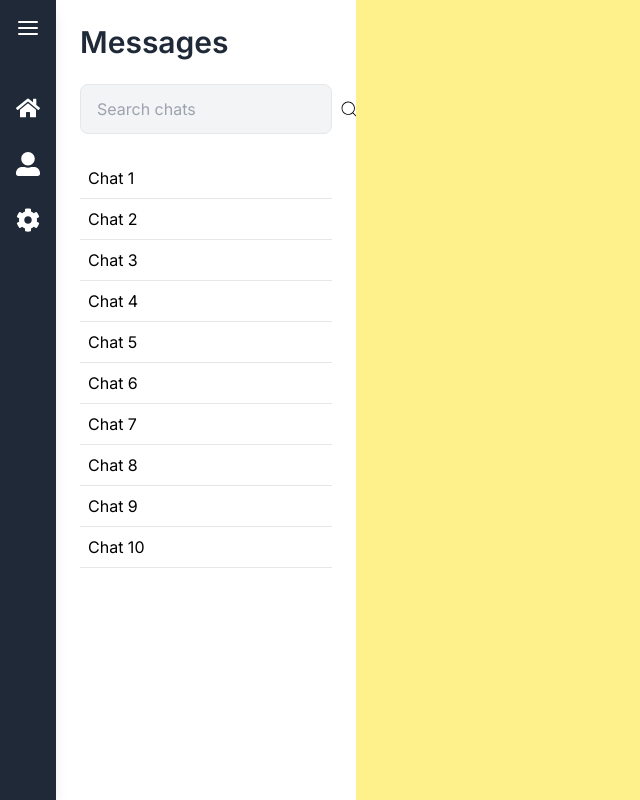
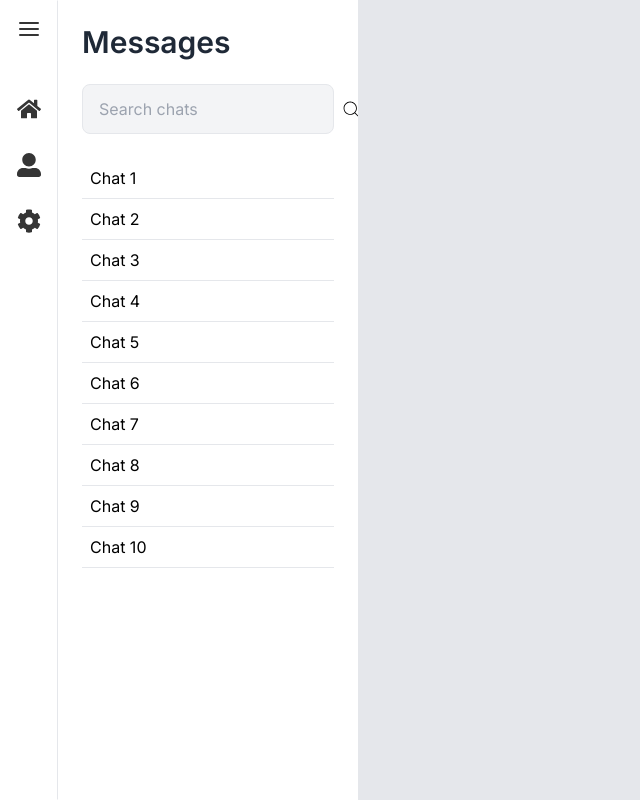
Before and after one commit to edwinochieng/chatterbox, a Next.js app: page /chats in a window 1280 px wide. Shown: the whole page, without its empty margins (0-640 px from the left). Built offline with nearby package versions, Linux system fonts and the light colour scheme.

Commit message:
update layout

```diff
--- a/src/app/(dashboard)/chats/page.tsx
+++ b/src/app/(dashboard)/chats/page.tsx
@@ -6,12 +6,10 @@ export default function ChatPage() {
     <div>
       {/**Desktop */}
       <div className="flex flex-row ">
-        <div>
-          <ChatList />
-        </div>
+        <ChatList />
 
         {/**Prompt */}
-        <div className="w-full bg-yellow-200 h-screen"></div>
+        <div className="hidden lg:block w-full bg-gray-200 h-screen"></div>
       </div>
     </div>
   );
--- a/src/app/page.tsx
+++ b/src/app/page.tsx
@@ -29,7 +29,7 @@ export default function Home() {
   return (
     <div className="h-screen flex flex-col items-center justify-center">
       <div>
-        <BounceLoader color="#b200b2" />
+        <BounceLoader color="#6A4DFF" />
       </div>
     </div>
   );
--- a/src/components/Sidebar.tsx
+++ b/src/components/Sidebar.tsx
@@ -14,25 +14,25 @@ const Sidebar = () => {
     <div>
       {/* Desktop Sidebar */}
       <div
-        className={`fixed top-0 bottom-0 left-0 h-screen  bg-gray-800 p-2 text-white shadow-lg z-10 hidden
+        className={`fixed top-0 bottom-0 left-0 h-screen  bg-primary p-2 text-secondary border border-y-transparent border-l-transparent border-r-gray-200 z-10 hidden
         md:relative  md:block ${isOpen ? "w-[200px]" : "w-full"}`}
       >
         <button
           onClick={toggleSidebar}
-          className="p-2 focus:outline-none focus:bg-gray-700 rounded-[6px]"
+          className="p-2 focus:outline-none hover:bg-indigo-400 rounded-[6px]"
         >
           <FiMenu size={24} />
         </button>
-        <ul className="mt-10 space-y-4">
-          <li className="flex items-center space-x-4 p-2 hover:bg-gray-700 rounded-[6px] cursor-pointer">
+        <ul className="mt-10 space-y-4 font-semibold">
+          <li className="flex items-center space-x-4 p-2 hover:bg-indigo-200 rounded-[6px] cursor-pointer">
             <FaHome size={24} />
             {isOpen && <span className="text-lg">Home</span>}
           </li>
-          <li className="flex items-center space-x-4 p-2 hover:bg-gray-700 rounded-[6px] cursor-pointer">
+          <li className="flex items-center space-x-4 p-2 hover:bg-indigo-200 rounded-[6px] cursor-pointer">
             <FaUserAlt size={24} />
             {isOpen && <span className="text-lg">Profile</span>}
           </li>
-          <li className="flex items-center space-x-4 p-2 hover:bg-gray-700 rounded-[6px] cursor-pointer">
+          <li className="flex items-center space-x-4 p-2 hover:bg-indigo-200 rounded-[6px] cursor-pointer">
             <FaCog size={24} />
             {isOpen && <span className="text-lg">Settings</span>}
           </li>
```
